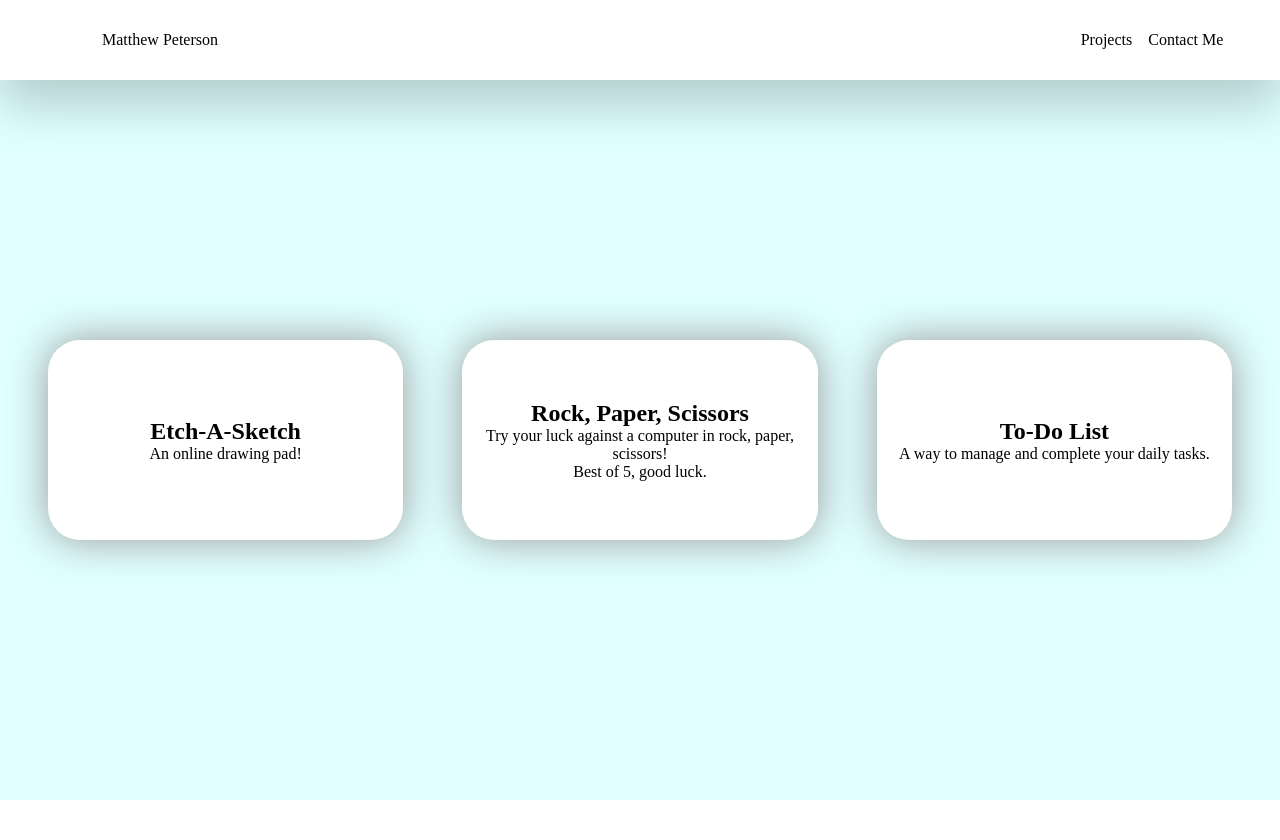
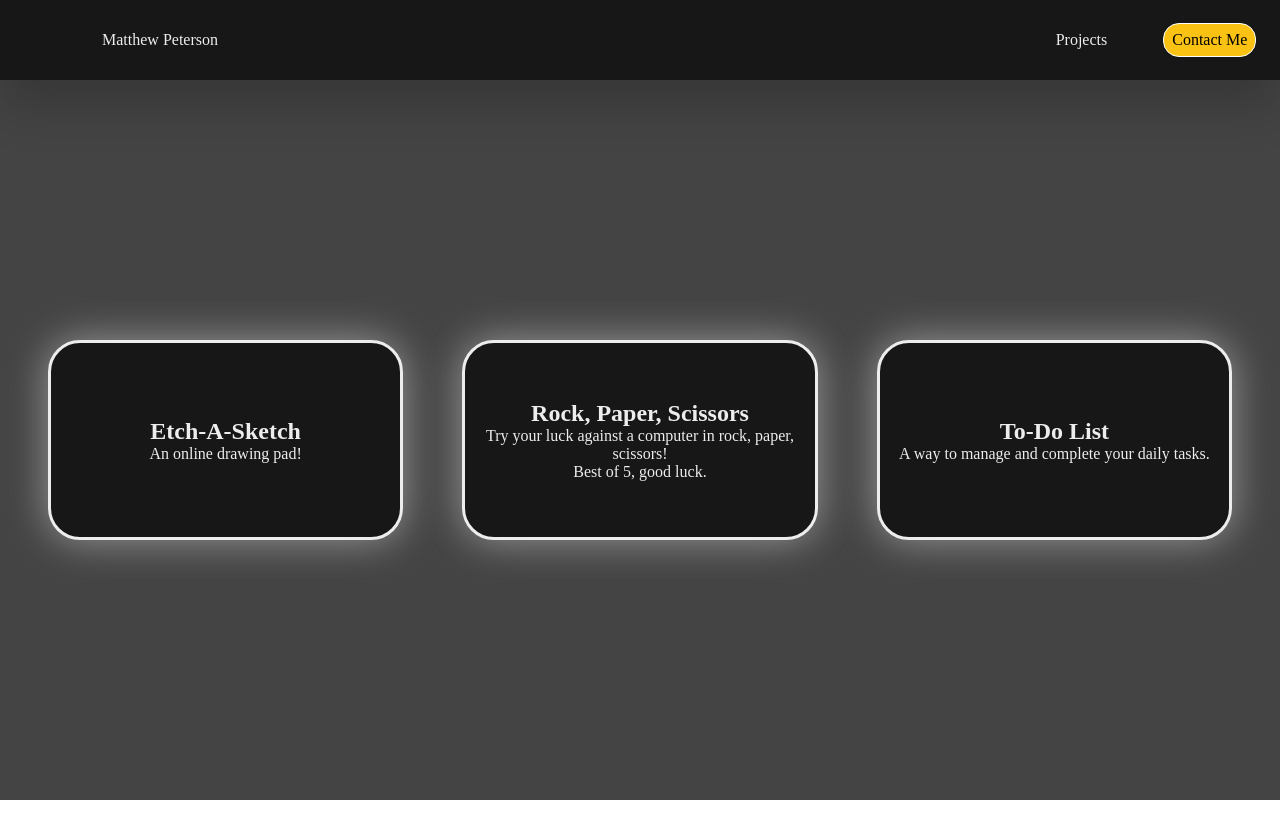
Before and after one commit to matthew-peterson-39/portfolio-website, a plain HTML site: page projects.html in a window 1280 px wide. Drawn offline with Linux system fonts and the light colour scheme.

Commit message:
Changes made to buttons and nav bar padding

```diff
--- a/style.scss
+++ b/style.scss
@@ -14,6 +14,7 @@
     background: transparent;
     backdrop-filter: blur(10px);
     box-shadow: 0 25px 50px rgba(0,0,0,0.2);
+    background-color: #171717;
 }
 
 #logo {
@@ -32,16 +33,37 @@
     justify-content: center;
     align-items: center;
     padding: 1rem;
+    gap: 3rem;
 }
+
+#contact-button{
+    display: flex;
+    align-items: center;
+    justify-content: center;
+    text-align: center;
+    width: fit-content;
+    height: 2.11rem;
+    background-color: #FAC213;
+    border-style: solid;
+    border-width: 1px;
+    border-radius: 1em;
+    border-color: white;
+    color: #000000;
+}
+
 #nav-bar a {
     text-decoration: none;
     padding: .5rem;
-    color: black;
+    color: #EDEDED;
 }
+
+#nav-bar #contact-button a{
+    color: #000000;
+}
+
 
 a:hover {
     opacity: 10%;
-    color: complement($color: #000000)
 }
 
 body {
@@ -56,7 +78,7 @@ body {
     flex-direction: column;
     align-items: center;
     justify-content: space-between;
-    background-color: lightcyan;
+    background-color: #444444;
     padding: 1em 3em;
 }
 
@@ -67,6 +89,7 @@ body {
     flex-direction: column;
     justify-content: center;
     align-items: center;
+    color: #EDEDED;
 }
 
 #bio #bio-photo {
@@ -74,7 +97,7 @@ body {
    height: auto;
    border-radius: 4rem;
    border-style: solid;
-   border-color: #000000;
+   border-color: #FAC213;
    box-shadow: 0 25px 50px rgba(0,0,0,0.2);
    margin-top: 2rem;
    margin-bottom: 2rem;
@@ -127,7 +150,7 @@ body {
     flex-direction: row;
     align-items: center;
     justify-content: space-between;
-    background-color: lightcyan;
+    background-color: #444444;
     padding: 1em 3em;
   }
 
@@ -135,7 +158,6 @@ body {
     width: 30%;
     height: 25vh;
     text-align: center;
-    background-color: white;
     border-radius: 2rem;
     display: flex;
     flex-direction: column;
@@ -144,6 +166,11 @@ body {
     box-shadow: 0 0 40px lighten(#000, 60%);
     transition: box-shadow .2s ease-in-out;
     cursor: pointer;
+    border-color: #EDEDED;
+    border-style: solid;
+    background-color: #171717;
+    color: #EDEDED;
+
 }
 
 .project-display div:hover {
```
Also changed, not shown: style.css, 1 other file.
